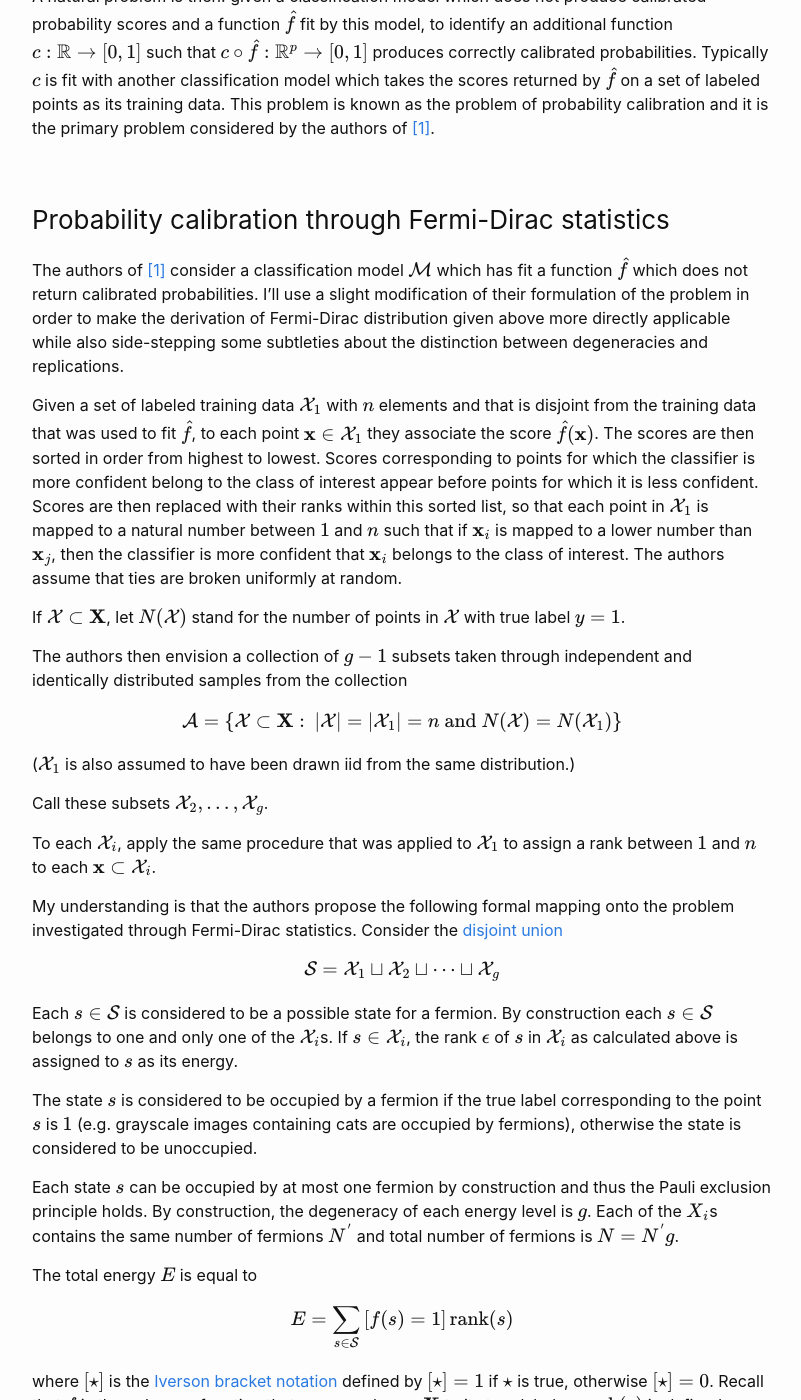
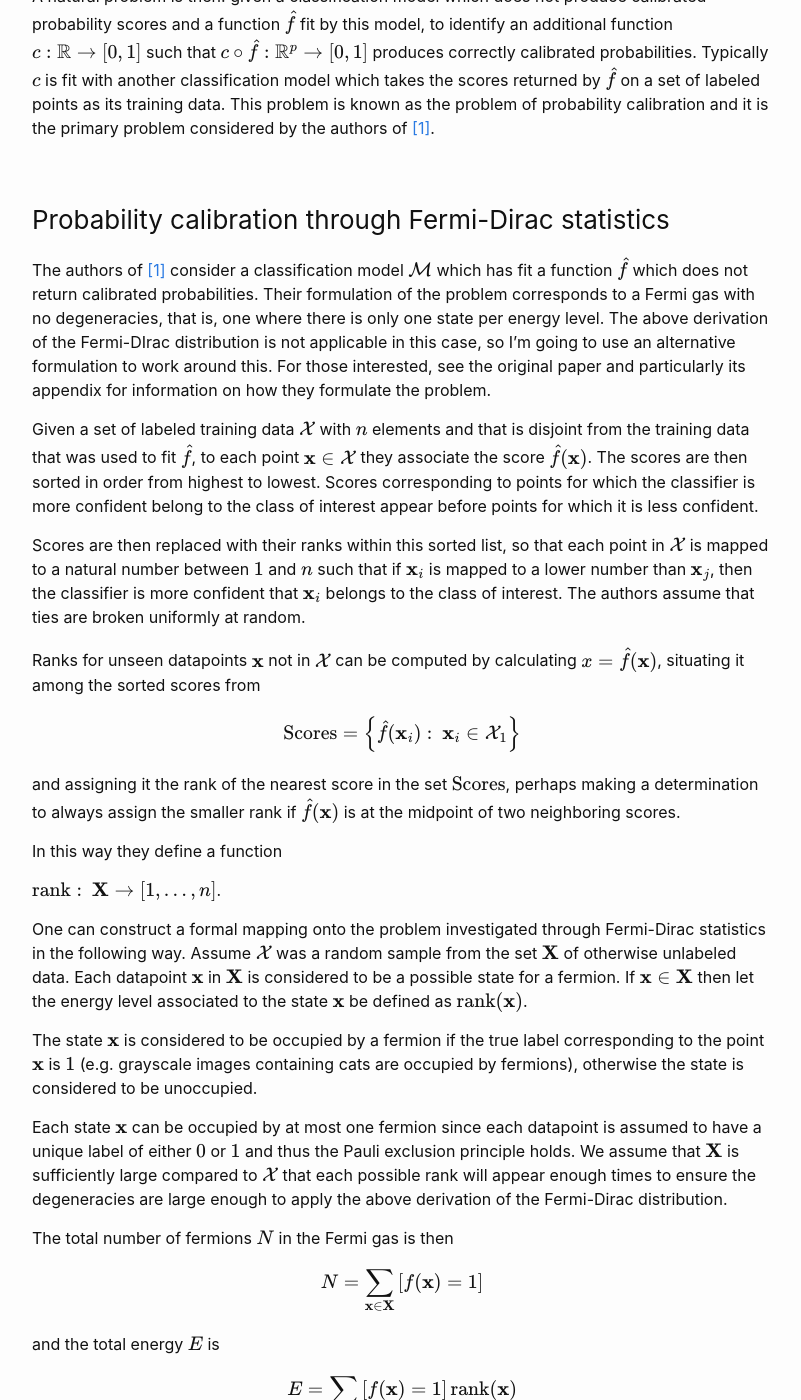
Before and after one commit to steppi/steppi.github.io, a Jekyll site: the page built from _posts/2021-10-01-fermi-dirac.md, in a window 1280 px wide and 1400 px high, scrolled down 7223 px. Shown: the whole window, without its empty margins (238-1039 px from the left). Built offline with Jekyll 4.4.1, drawn with Linux system fonts in a browser that asks for light colours; some of the changed text lies outside the part shown.

Commit message:
Update formulation of calibration as fermi-dirac

```diff
--- a/_posts/2021-10-01-fermi-dirac.md
+++ b/_posts/2021-10-01-fermi-dirac.md
@@ -365,72 +365,74 @@ considered by the authors of [[1]](#1).
 
 The authors of [[1]](#1) consider a classification model $$\mathcal{M}$$
 which has fit a function $$\hat{f}$$ which does not return calibrated
-probabilities. I'll use a slight modification of their formulation of the
-problem in order to make the derivation of Fermi-Dirac distribution given above
-more directly applicable while also side-stepping some subtleties about the
-distinction between degeneracies and replications.
+probabilities. Their formulation of the problem corresponds to a Fermi gas with
+no degeneracies, that is, one where there is only one state per energy level.
+The above derivation of the Fermi-DIrac distribution is not applicable in
+this case, so I'm going to use an alternative formulation to work around this.
+For those interested, see the original paper and particularly its appendix
+for information on how they formulate the problem.
 
-Given a set of labeled training data $$\mathcal{X}_1$$ with $$n$$ elements
+Given a set of labeled training data $$\mathcal{X}$$ with $$n$$ elements
 and that is disjoint from the training data that was used to fit $$\hat{f}$$,
-to each point $$\mathbf{x} \in \mathcal{X}_1$$ they associate the
+to each point $$\mathbf{x} \in \mathcal{X}$$ they associate the
 score $$\hat{f}(\mathbf{x})$$. The scores are then sorted in order from highest
 to lowest. Scores corresponding to points for which the classifier is more
 confident belong to the class of interest appear before points for which
 it is less confident.
-Scores are then
-replaced with their ranks within this sorted list, so that each point in
-$$\mathcal{X}_1$$ is mapped to a natural number between $$1$$ and $$n$$ such
-that if $$\mathbf{x}_i$$ is mapped to a lower number than $$\mathbf{x}_j$$, then
-the classifier is more confident that $$\mathbf{x}_i$$ belongs to the class of
-interest. The authors assume that ties are broken uniformly at random.
 
-If $$\mathcal{X} \subset \mathbf{X}$$, let $$N(\mathcal{X})$$ stand for the
-number of points in $$\mathcal{X}$$ with true label $$y = 1$$.
+Scores are then replaced with their ranks within this sorted list, so that
+each point in $$\mathcal{X}$$ is mapped to a natural number between $$1$$ and
+$$n$$ such that if $$\mathbf{x}_i$$ is mapped to a lower number than
+$$\mathbf{x}_j$$, then the classifier is more confident that $$\mathbf{x}_i$$
+belongs to the class of interest. The authors assume that ties are broken
+uniformly at random.
 
-The authors then envision a collection of $$g - 1$$ subsets taken through
-independent and identically distributed samples from the collection
+Ranks for unseen datapoints $$\mathbf{x}$$ not in $$\mathcal{X}$$ can be
+computed by calculating $$x = \hat{f}(\mathbf{x})$$, situating it among the
+sorted scores from
 
-$$\mathcal{A} = \left\{\mathcal{X} \subset \mathbf{X}:\: |\mathcal{X}| = |\mathcal{X}_1| =  n \text{ and } N(\mathcal{X}) = N(\mathcal{X}_1) \right\}$$
+$$\mathrm{Scores} = \left\{\hat{f}(\mathbf{x}_i):\: \mathbf{x}_i \in \mathcal{X}_1\right\}$$
 
-($$\mathcal{X}_1$$ is also assumed to have been drawn iid from the same distribution.)
+and assigning it the rank of the nearest score in the set $$\mathrm{Scores}$$,
+perhaps making a determination to always assign the smaller rank if
+$$\hat{f}(\mathbf{x})$$ is at the midpoint of two neighboring scores.
 
-Call these subsets $$\mathcal{X}_2, \ldots, \mathcal{X}_{g}$$.
+In this way they define a function
 
-To each $$\mathcal{X}_i$$, apply the same procedure that was applied to
-$$\mathcal{X}_1$$ to assign a rank between $$1$$ and $$n$$ to each
-$$\mathbf{x} \subset \mathcal{X_{i}}$$.
+$$\operatorname{rank}:\: \mathbf{X} \rightarrow [1, \ldots, n]$$.
 
-My understanding is that the authors propose the following formal mapping onto the problem investigated
-through Fermi-Dirac statistics. Consider the [disjoint union](https://en.wikipedia.org/wiki/Disjoint_union)
+One can construct a formal mapping onto the problem investigated
+through Fermi-Dirac statistics in the following way. Assume $$\mathcal{X}$$ was
+a random sample
+from the set $$\mathbf{X}$$ of otherwise unlabeled data. Each datapoint
+$$\mathbf{x}$$ in $$\mathbf{X}$$ is considered to be a possible state for a
+fermion. If $$\mathbf{x} \in \mathbf{X}$$ then let the energy level associated
+to the state $$\mathbf{x}$$ be defined as $$\operatorname{rank}(\mathbf{x})$$.
 
-$$\mathcal{S} = \mathcal{X}_1 \sqcup \mathcal{X}_2 \sqcup \cdots \sqcup \mathcal{X}_g$$
-
-Each $$s \in \mathcal{S}$$ is considered to be a possible state for a fermion.
-By construction each
-$$s \in \mathcal{S}$$ belongs to one and only one of the
-$$\mathcal{X}_i$$s. If $$s \in \mathcal{X}_i$$, the rank $$\epsilon$$ of $$s$$
-in $$\mathcal{X}_i$$ as calculated above is assigned to $$s$$ as its energy.
-
-The state $$s$$ is considered to be occupied by a fermion if the true label
-corresponding to the point $$s$$ is $$1$$ (e.g. grayscale images containing
+The state $$\mathbf{x}$$ is considered to be occupied by a fermion if the
+true label corresponding to the point $$\mathbf{x}$$ is $$1$$
+(e.g. grayscale images containing
 cats are occupied by fermions), otherwise the state is considered to be
 unoccupied.
 
-Each state $$s$$ can be occupied by at most one fermion by construction and
-thus the Pauli exclusion principle holds. By construction, the degeneracy
-of each energy level is $$g$$.
-Each of the $$X_i$$s contains the same number of fermions $$N^{'}$$ and
-total number of fermions is $$N = N^{'}g$$.
+Each state $$\mathbf{x}$$ can be occupied by at most one fermion since each
+datapoint is assumed to have a unique label of either $$0$$ or $$1$$ and thus the
+Pauli exclusion principle holds. We assume that $$\mathbf{X}$$ is
+sufficiently large compared to $$\mathcal{X}$$ that each possible rank will
+appear enough times to ensure the degeneracies are large enough to apply the
+above derivation of the Fermi-Dirac distribution.
 
-The total energy $$E$$ is equal to
+The total number of fermions $$N$$ in the Fermi gas is then
 
-$$E = \sum_{s \in \mathcal{S}}\left[f(s) = 1\right]\operatorname{rank}(s)$$
+$$N = \sum_{\mathbf{x} \in \mathbf{X}}\left[f(\mathbf{x}) = 1\right]$$
+
+and the total energy $$E$$ is
+
+$$E = \sum_{\mathbf{x} \in \mathbf{X}}\left[f(\mathbf{x}) = 1\right]\operatorname{rank}(\mathbf{x})$$
 
 where $$[\star]$$ is the [Iverson bracket notation](https://en.wikipedia.org/wiki/Iverson_bracket) defined by $$[\star] = 1$$ if $$\star$$ is true, otherwise
 $$[\star] = 0$$. Recall that $$f$$ is the unknown function that maps each
-$$\mathbf{x} \in \mathbf{X}$$ to its true label $$y$$. $$\operatorname{rank}(s)$$
-is defined as the rank of $$s$$ in $$\mathcal{X}_i$$ for the unique (by
-construction) $$\mathcal{X}_i$$ such that $$s \in \mathcal{X}_i$$.
+$$\mathbf{x} \in \mathbf{X}$$ to its true label $$y$$.
 
 If $$N$$ and $$E$$ are known, then the probability $$\pi(k| N, E)$$ that a
 datapoint s has true label 1 given that $$\operatorname{rank}(s) = k$$
@@ -439,27 +441,16 @@ is not necessarily the true probability that the true label is 1 given the rank,
 but is the distribution that makes the minimal number of assumptions given
 the constraints.
 
-In the construction above $$N$$ is known but $$E$$ is not. However, $$E$$ can
-be estimated based on the labeled dataset $$X_1$$, for which the energy *can*
-be calculated. If $$X_1$$ has total energy $$E^{'}$$, then the total energy
-$$E$$ can be estimated as $$E \approx E^{'}g$$.
+Although $$N$$ and $$E$$ are not known, they can be estimated based on the
+labeled dataset $$\mathcal{X}$$ for which the total number of fermions and
+the total energy *can* be calculated. One simply extrapolates the average number
+of fermions per datapoint and the average energy per datapoint within
+$$\mathcal{X}$$ to all of $$\mathbf{X}$$.
 
 Calibrated probability scores can then be computed through the formula
 
 $$\operatorname{Prob}\left[f(s) = 1\right] \approx \frac{1}{1 + e^{\alpha + \beta \operatorname{rank}(s)}}$$
 
-Note that $$\mathcal{X}_2, \ldots, \mathcal{X}_g$$ need only exist in thought
-and are included only to create a closer alignment with the presentation of
-Fermi-Dirac statistics given above. Calibrated probability scores for unseen
-datapoints
-$$\mathbf{x}$$ not in $$\mathcal{X}_1$$ can be computed by calculating
-$$x = \hat{f}(\mathbf{x})$$, situating it among the sorted scores from
-
-$$\mathrm{Scores} = \left\{\hat{f}(\mathbf{x}_i):\: \mathbf{x}_i \in \mathcal{X}_1\right\}$$
-
-and assigning it the rank of the nearest score in the set $$\mathrm{Scores}$$,
-perhaps making a determination to always assign the smaller rank if
-$$\hat{f}(\mathbf{x})$$ is at the midpoint of two neighboring scores.
 
 Those who are familiar with logistic regression may feel something is a
 little suspicious. Haven't they just fit a logistic regression model using
@@ -646,6 +637,10 @@ this method in comparison to others can be found in a highly relevant paper by
 Satopää et al[[13]](#13). In the case of FiDEL, the scores output by different
 classifiers are converted to calibrated probabilities through the author's
 physics inspired variant of Platt scaling, and then combined in this way.
+
+The most interesting parts of [[1]](#1) connect the physical interpretations
+of the parameters $$\alpha$$ and $$\beta$$ within a Fermi gas with the
+interpretation of these parameters in binary classification.
 
 
 ## Conclusion
```
Also changed, not shown: other parts of _posts/2021-10-01-fermi-dirac.md (+1 -1 lines).
